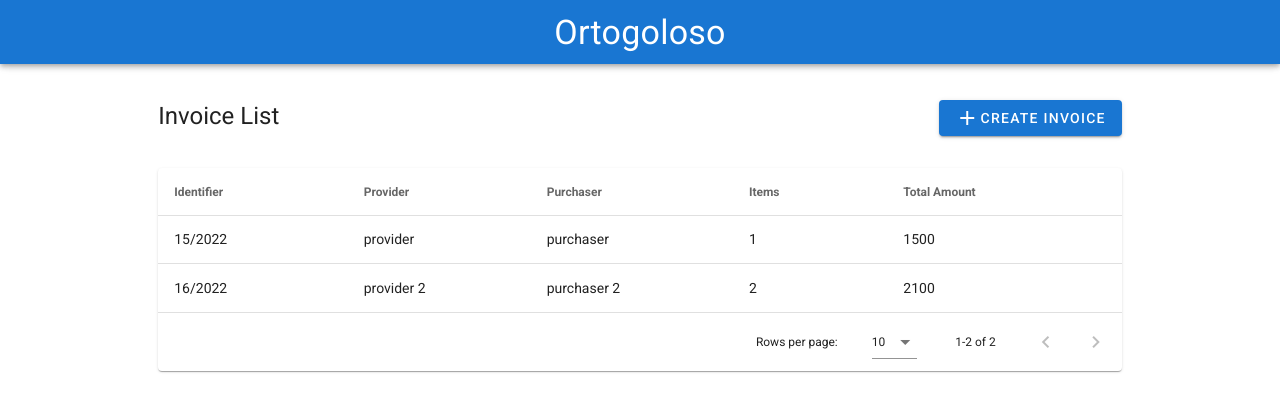
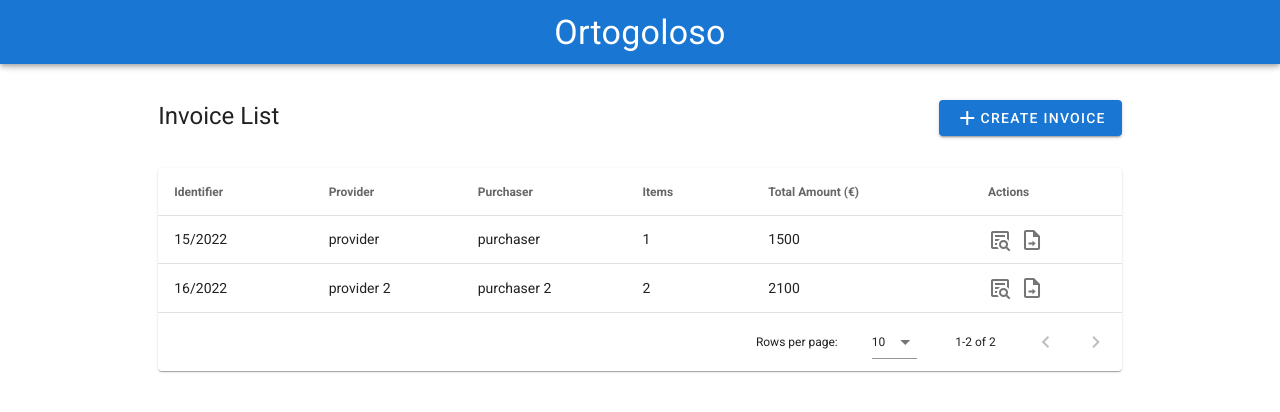
Before and after one commit to AliSoylucicek/invoice-app, a Vue app: page /invoice in a window 1280 px wide. Shown: the top 412 px of the page. Built offline with nearby package versions, Linux system fonts and the light colour scheme.

Commit message:
✨ Add list actions

```diff
--- a/src/views/InvoiceList.vue
+++ b/src/views/InvoiceList.vue
@@ -15,8 +15,26 @@
           :headers="headers"
           :items="invoiceList"
           class="elevation-1"
-          @click:row="openDetail"
-        />
+        >
+          <template #item.actions="{ item }">
+            <v-tooltip bottom>
+              <template v-slot:activator="{ on }">
+                <v-icon class="mr-2" @click="openDetail(item)" v-on="on">
+                  mdi-text-box-search-outline
+                </v-icon>
+              </template>
+              <span> Open details</span>
+            </v-tooltip>
+            <v-tooltip bottom>
+              <template v-slot:activator="{ on }">
+                <v-icon class="mr-2" @click="sendInvoice(item.id)" v-on="on">
+                  mdi-file-send-outline
+                </v-icon>
+              </template>
+              <span> Send Invoice</span>
+            </v-tooltip>
+          </template>
+        </v-data-table>
       </v-col>
     </v-row>
   </v-container>
@@ -36,13 +54,18 @@ export default {
         { text: "Provider", value: "provider" },
         { text: "Purchaser", value: "purchaser" },
         { text: "Items", value: "items" },
-        { text: "Total Amount", value: "amount" },
+        { text: "Total Amount (€)", value: "amount" },
+        { text: "Actions", value: "actions", sortable: false },
       ],
     };
   },
   methods: {
     openDetail(item) {
       this.$router.push({ name: "invoice-detail", params: { id: item.id } });
+    },
+    sendInvoice(id) {
+      // This is just to simulate a send action
+      window.alert(`Invoice with id: ${id} sent!`);
     },
   },
   computed: {
```
